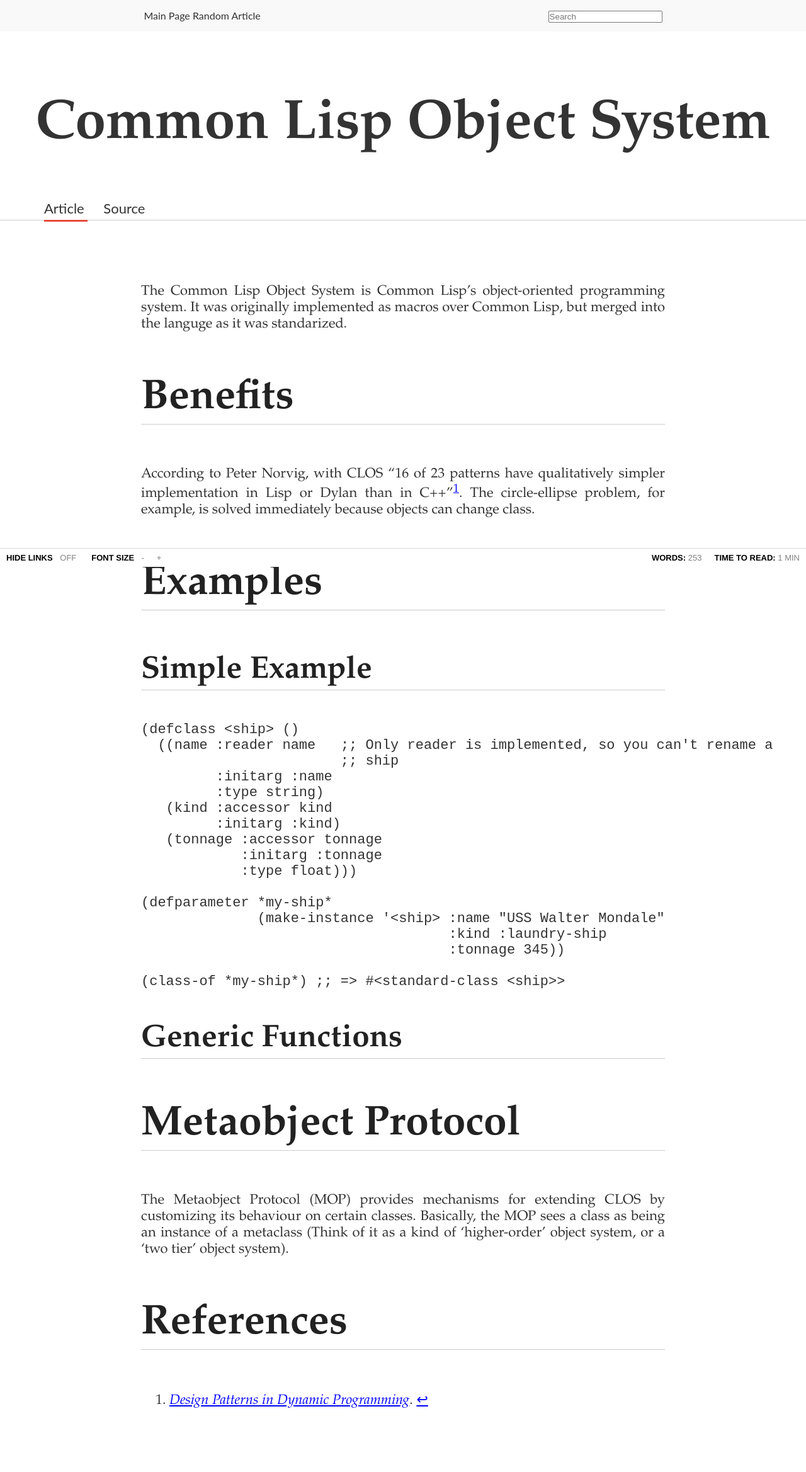
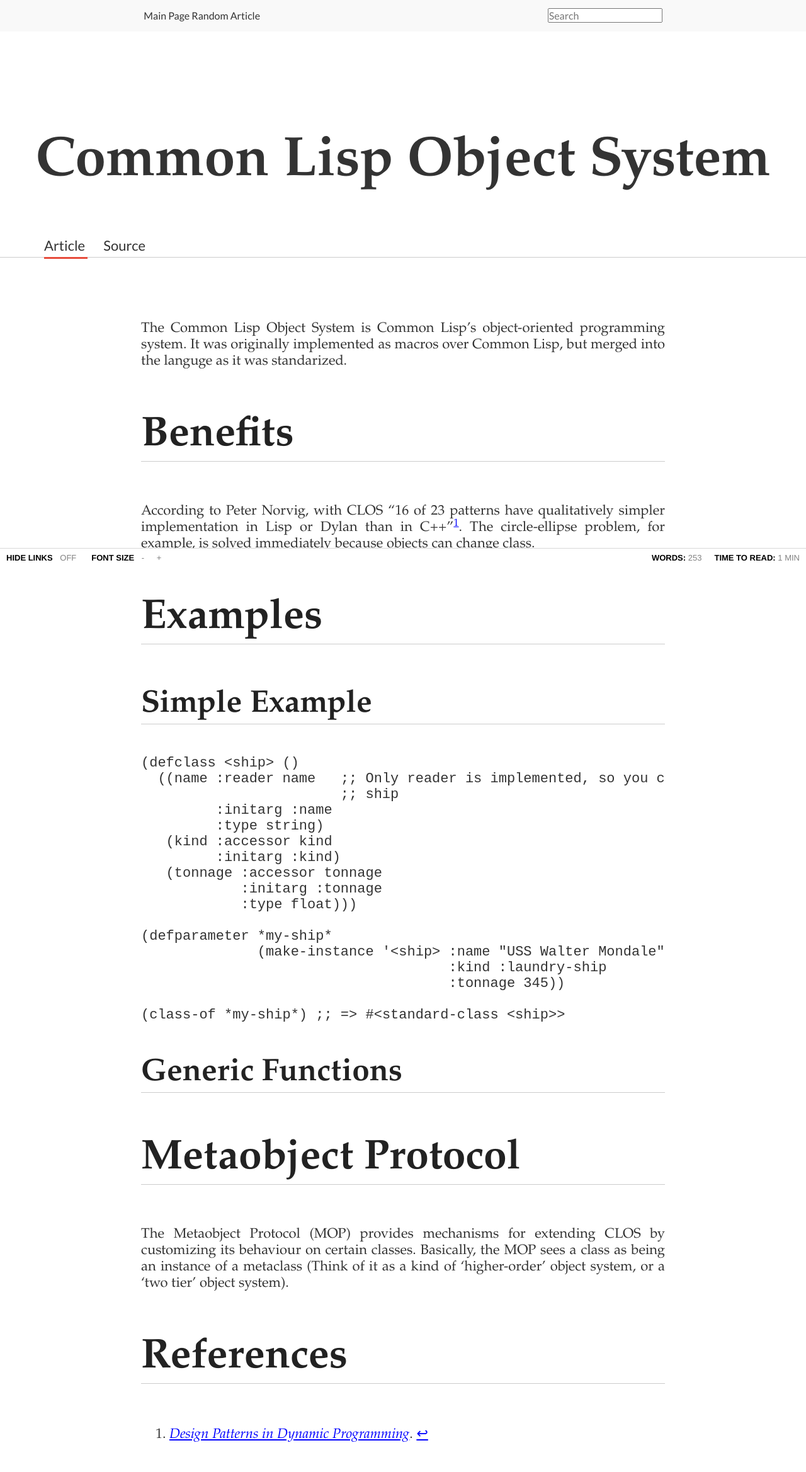
Before and after one commit to LispLang/lisplang.github.io, a Jekyll site: the page built from wiki/_posts/2016-01-01-clos.md, in a window 1280 px wide. Shown: the whole page at 63% size. Built offline with Jekyll 4.4.1, drawn with Linux system fonts in a browser that asks for light colours; after the commit the page ends 2291 px from its top, so only the background shows below that.

Commit message:
Remove style, add imports

```diff
--- a/assets/css/wiki.scss
+++ b/assets/css/wiki.scss
@@ -3,19 +3,14 @@
 
 @charset 'UTF-8';
 
+@import 'variables';
+
+@import 'utils/fonts';
+@import 'utils/normalize';
+@import 'utils/reset';
+@import 'utils/mixins';
+
 @import 'components/highlight';
-
-* {
-    margin: 0;
-    padding: 0;
-    -webkit-box-sizing: border-box;
-    -moz-box-sizing: border-box;
-    box-sizing: border-box;
-}
-
-html {
-    min-height: 100vh;
-}
 
 body {
     color: #333;
```
